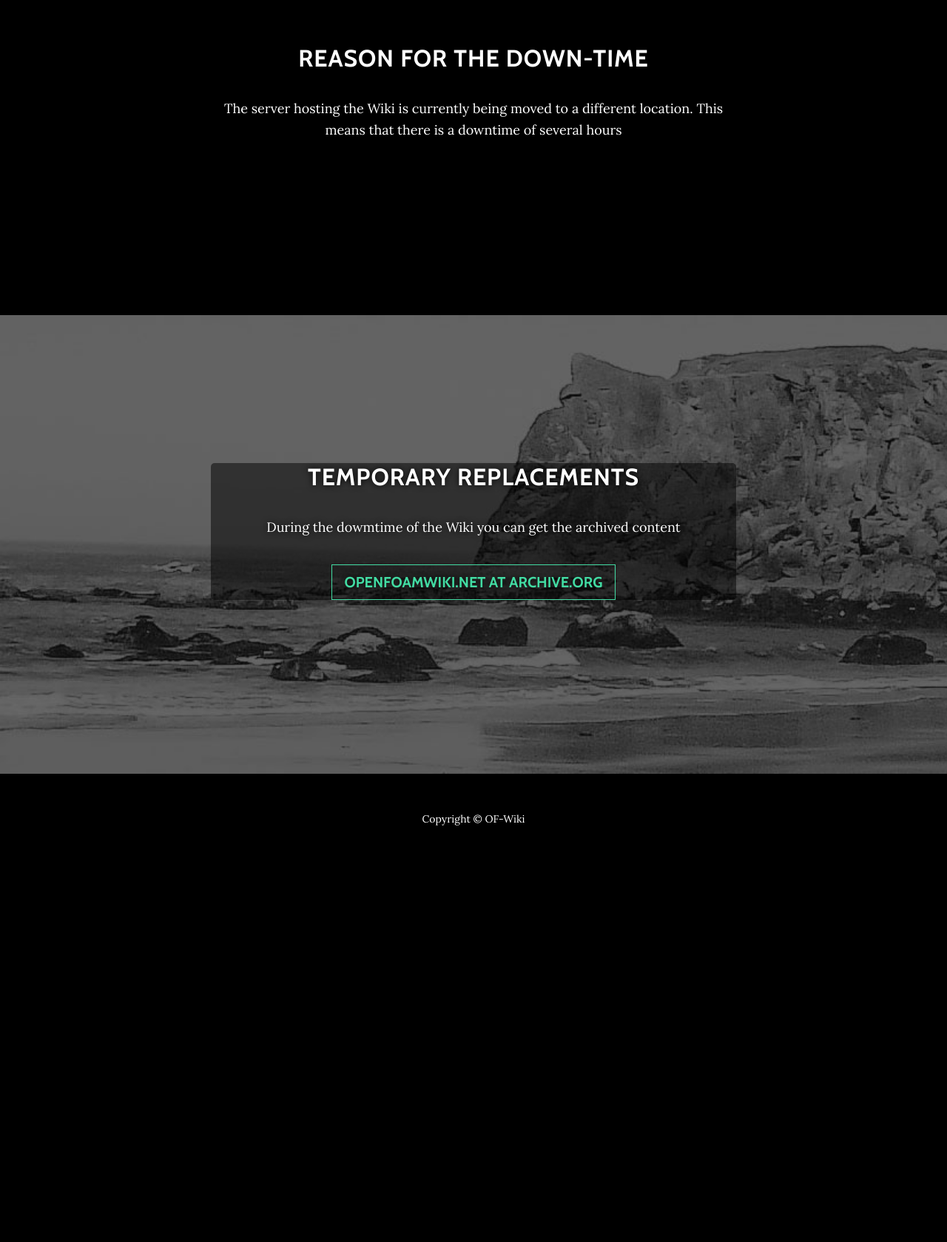
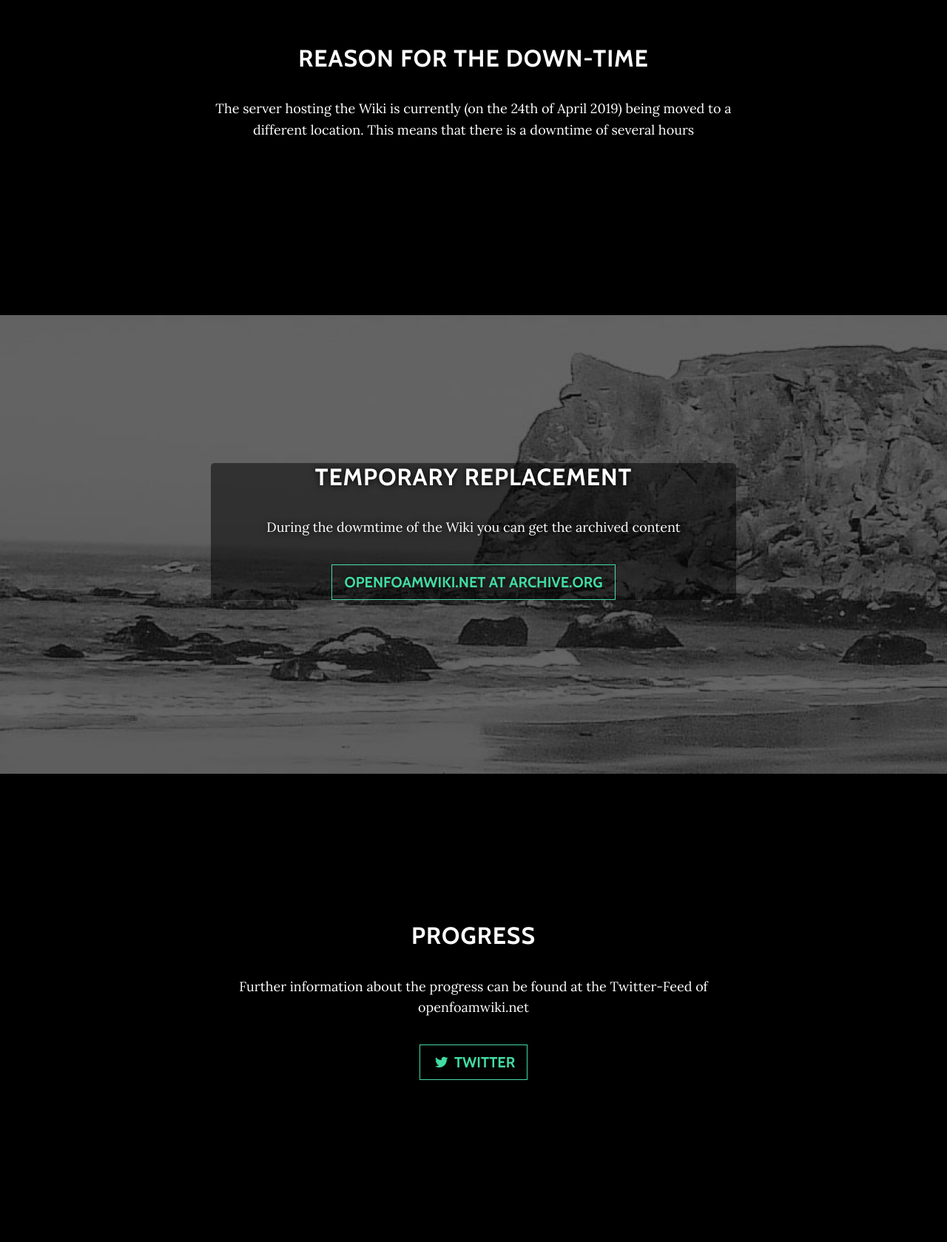
Before and after one commit to bgschaid/openfoamwiki_down, a plain HTML site: page index.html in a window 1280 px wide. Shown: the part 940-2619 px from the top of the page at 74% size. Before the commit the page ends 2109 px from the top, so only its background shows below. Drawn offline with nearby package versions, Linux system fonts and the light colour scheme.

Commit message:
Minor modifications

```diff
--- a/index.html
+++ b/index.html
@@ -34,7 +34,9 @@
           <ul class="navbar-nav ml-auto"><li class="nav-item">
                   <a class="nav-link js-scroll-trigger improve-contrast-box" href="#Reason">Reason</a>
                 </li><li class="nav-item">
-                  <a class="nav-link js-scroll-trigger improve-contrast-box" href="#Links">Links</a>
+                  <a class="nav-link js-scroll-trigger improve-contrast-box" href="#Ersatz">Ersatz</a>
+                </li><li class="nav-item">
+                  <a class="nav-link js-scroll-trigger improve-contrast-box" href="#contact">contact</a>
                 </li><li class="nav-item">
                   <a class="nav-link js-scroll-trigger improve-contrast-box" href="http://web.archive.org/web/20190310155609/https://openfoamwiki.net/index.php/Main_Page">Archive</a>
                 </li></ul>
@@ -49,7 +51,7 @@
             <div class="col-lg-8 mx-auto">
               <div class="improve-contrast-box">
                 <h1 class="brand-heading">OpenFOAMwiki down</h1>
-                <p class="intro-text"><p>If you see this at <a href="https://openfoamwiki.net">openfoamwiki.net</a> it means that the site is <strong>temporarily</strong> unavailable</p>But it will be back</p>
+                <p class="intro-text"><p>If you see this instead of the regular <a href="https://openfoamwiki.net">openfoamwiki.net</a> it means that the site is <strong>temporarily</strong> unavailable</p>But it will be back</p>
               </div>
               <a href="#Reason" class="btn btn-circle js-scroll-trigger">
                 <i class="fa fa-angle-double-down animated"></i>
@@ -66,17 +68,30 @@
         <div class="row">
           <div class="col-lg-8 mx-auto">
             <h2>Reason for the down-time</h2>
-            <p>The server hosting the Wiki is currently being moved to a different location. This means that there is a downtime of several hours</p>
+            <p>The server hosting the Wiki is currently (on the 24th of April 2019) being moved to a different location. This means that there is a downtime of several hours</p>
           </div>
         </div>
       </div>
-    </section><section id="Links" class="download-section content-section text-center">
+    </section><section id="Ersatz" class="download-section content-section text-center">
       <div class="container">
         <div class="col-lg-8 mx-auto">
             <div class="improve-contrast-box">
-              <h2>Temporary replacements</h2>
+              <h2>Temporary replacement</h2>
               <p><p>During the dowmtime of the Wiki you can get the archived content</p><a href="http://web.archive.org/web/20190310155609/https://openfoamwiki.net/index.php/Main_Page" class="btn btn-default btn-lg">OpenFOAMwiki.net at archive.org</a></p>
             </div>
+        </div>
+      </div>
+    </section><section id="contact" class="content-section text-center">
+      <div class="container">
+        <div class="row">
+          <div class="col-lg-8 mx-auto">
+            <h2>Progress</h2>
+            <p><p>Further information about the progress can be found at the Twitter-Feed of openfoamwiki.net</p><ul class="list-inline banner-social-buttons"><li class="list-inline-item">
+                <a href="https://twitter.com/ofwiki" class="btn btn-default btn-lg">
+                  <i class="fa fa-twitter fa-fw"></i>
+                  <span class="network-name">Twitter</span>
+                </a>
+              </li></ul></div>
         </div>
       </div>
     </section>
```
